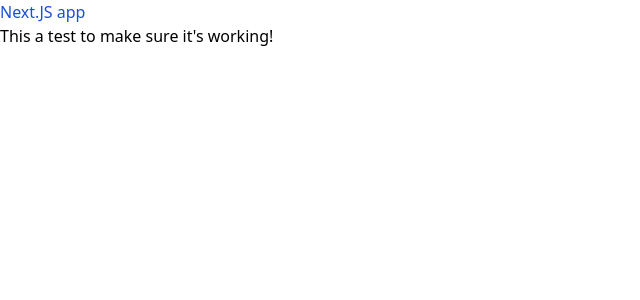
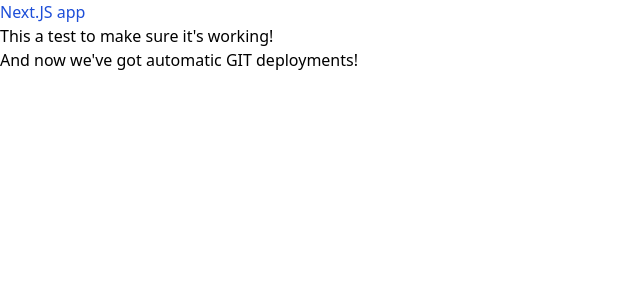
Before and after one commit to mytchallb/blog-plesk-node, a Next.js app: page / in a window 1280 px wide. Shown: the top 300 px of the page, without its empty margins (0-640 px from the left). Built offline with nearby package versions, Linux system fonts and the light colour scheme.

Commit message:
added change

```diff
--- a/pages/index.tsx
+++ b/pages/index.tsx
@@ -11,6 +11,7 @@ export default function Home() {
       <main>
         <h1 className="text-blue-700">Next.JS app</h1>
         <p>This a test to make sure it's working!</p>
+        <p>And now we've got automatic GIT deployments!</p>
       </main>
     </>
   );
```
Also changed, not shown: 1 other file (tests, documents, lock files or other folders).
